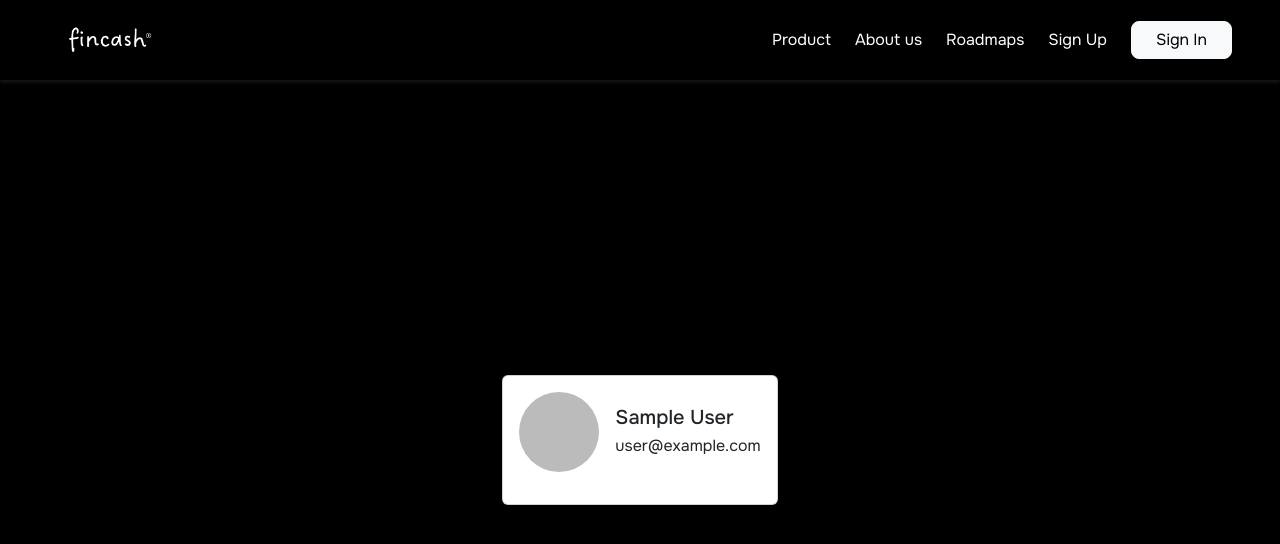
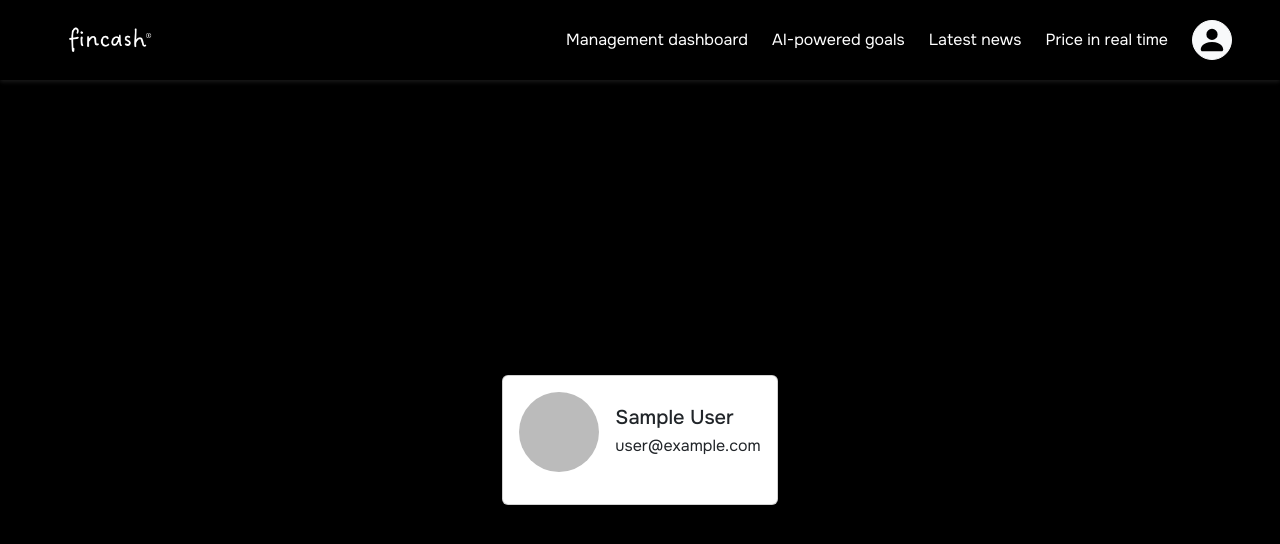
Before and after one commit to NEW-FINCASH/New-Fincash-Frontend, a React (Vite) app: page /home in a window 1280 px wide. Shown: the top 544 px of the page. Built offline with nearby package versions, Linux system fonts and the light colour scheme; no server answers; sample sign-in values are in the browser's storage.

Commit message:
style: update HeaderProfile links for improved navigation and user experience

```diff
--- a/src/components/HeaderProfile.tsx
+++ b/src/components/HeaderProfile.tsx
@@ -7,11 +7,15 @@ export default function HeaderProfile() {
             <div className="d-flex justify-content-between align-items-center w-100">
                 <img src="/assets/fincash.png" alt="Logo" style={{ width: '10%'}}/>
                 <div className="d-flex justify-content-between align-items-center gap-4">
-                    <Link to="" className="text-white text-decoration-none">Product</Link>
-                    <Link to="" className="text-white text-decoration-none">About us</Link>
-                    <Link to="" className="text-white text-decoration-none">Roadmaps</Link>
-                    <Link to="" className="text-white text-decoration-none">Sign Up</Link>
-                    <Link to="" className="text-decoration-none btn btn-light rounded-3 px-4">Sign In</Link>
+                    <Link to="" className="text-white text-decoration-none">Management dashboard</Link>
+                    <Link to="" className="text-white text-decoration-none">AI-powered goals</Link>
+                    <Link to="" className="text-white text-decoration-none">Latest news</Link>
+                    <Link to="" className="text-white text-decoration-none">Price in real time</Link>
+                    <Link to="" className="text-decoration-none btn btn-light rounded-5 p-1 d-flex justify-content-center align-items-center" style={{ width: '40px', height: '40px' }}>
+                        <svg xmlns="http://www.w3.org/2000/svg" width="120" height="120" fill="currentColor" className="bi bi-person-fill" viewBox="0 0 16 16">
+                            <path d="M3 14s-1 0-1-1 1-4 6-4 6 3 6 4-1 1-1 1zm5-6a3 3 0 1 0 0-6 3 3 0 0 0 0 6"/>
+                        </svg>
+                    </Link>
                 </div>
             </div>
         </header>
```
